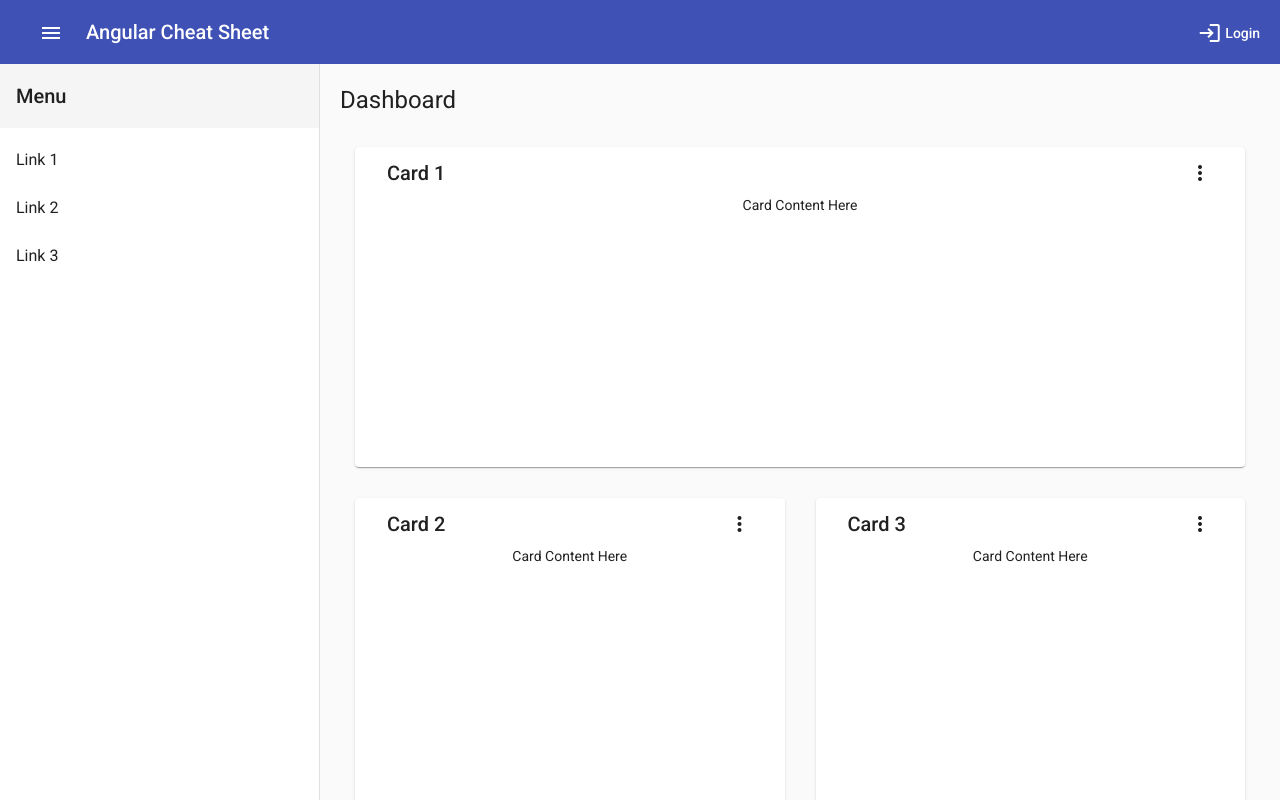
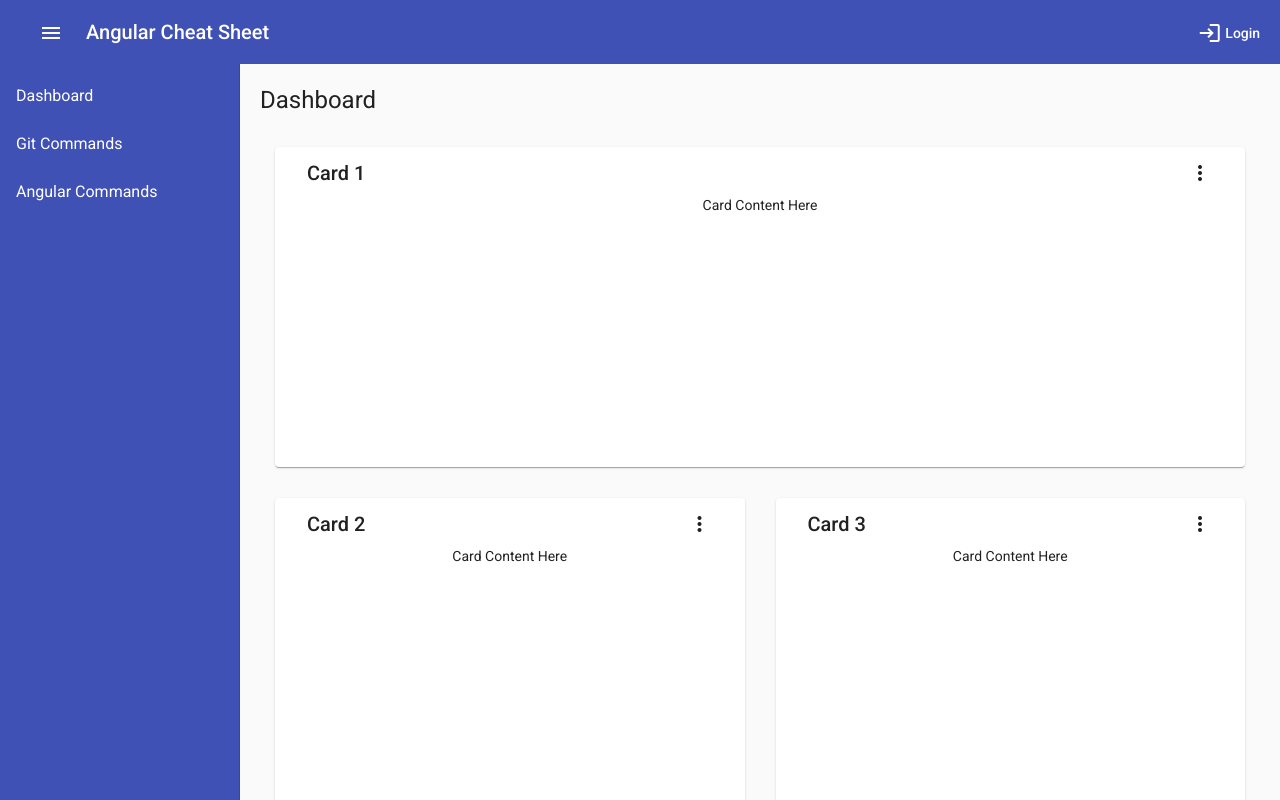
Before and after one commit to Apurva-KIT/angular-cheat-sheet, an Angular app: page / in a window 1280 px wide. Built offline with nearby package versions, Linux system fonts and the light colour scheme.

Commit message:
ACS-16 code modified

```diff
--- a/src/shared/navbar/navbar.component.html
+++ b/src/shared/navbar/navbar.component.html
@@ -1,4 +1,4 @@
-<mat-toolbar color="primary">
+<mat-toolbar class="mat-elevation-z6" color="primary">
   <!-- <button mat-icon-button class="example-icon" aria-label="Example icon-button with menu icon">
     <mat-icon>menu</mat-icon>
   </button> -->
--- a/src/shared/side-navigation/side-navigation.component.html
+++ b/src/shared/side-navigation/side-navigation.component.html
@@ -27,11 +27,10 @@
 <div class="side-navbar-wrapper">
   <mat-sidenav-container>
     <mat-sidenav #sidenav mode="side">
-      <mat-toolbar>Menu</mat-toolbar>
       <mat-nav-list>
-        <a mat-list-item href="#">Link 1</a>
-        <a mat-list-item href="#">Link 2</a>
-        <a mat-list-item href="#">Link 3</a>
+        <a mat-list-item href="#">Dashboard</a>
+        <a mat-list-item href="#">Git Commands</a>
+        <a mat-list-item href="#">Angular Commands</a>
       </mat-nav-list>
     </mat-sidenav>
     <mat-sidenav-content>
--- a/src/shared/side-navigation/side-navigation.component.scss
+++ b/src/shared/side-navigation/side-navigation.component.scss
@@ -29,5 +29,10 @@
 }
 
 mat-sidenav {
-  width: 20rem;
+  width: 15rem;
+  background-color: #3f51b5;
+
+  mat-nav-list > a{
+    color: #fff;
+  }
 }
```
